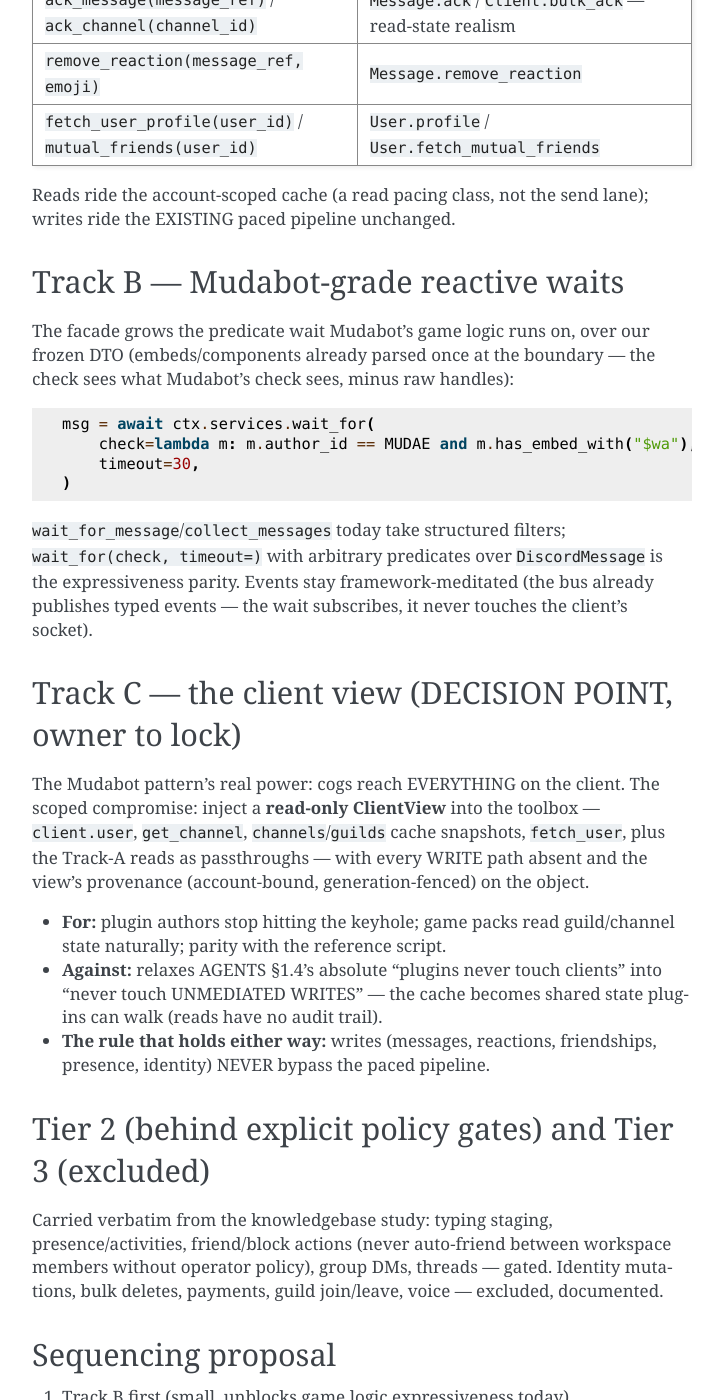
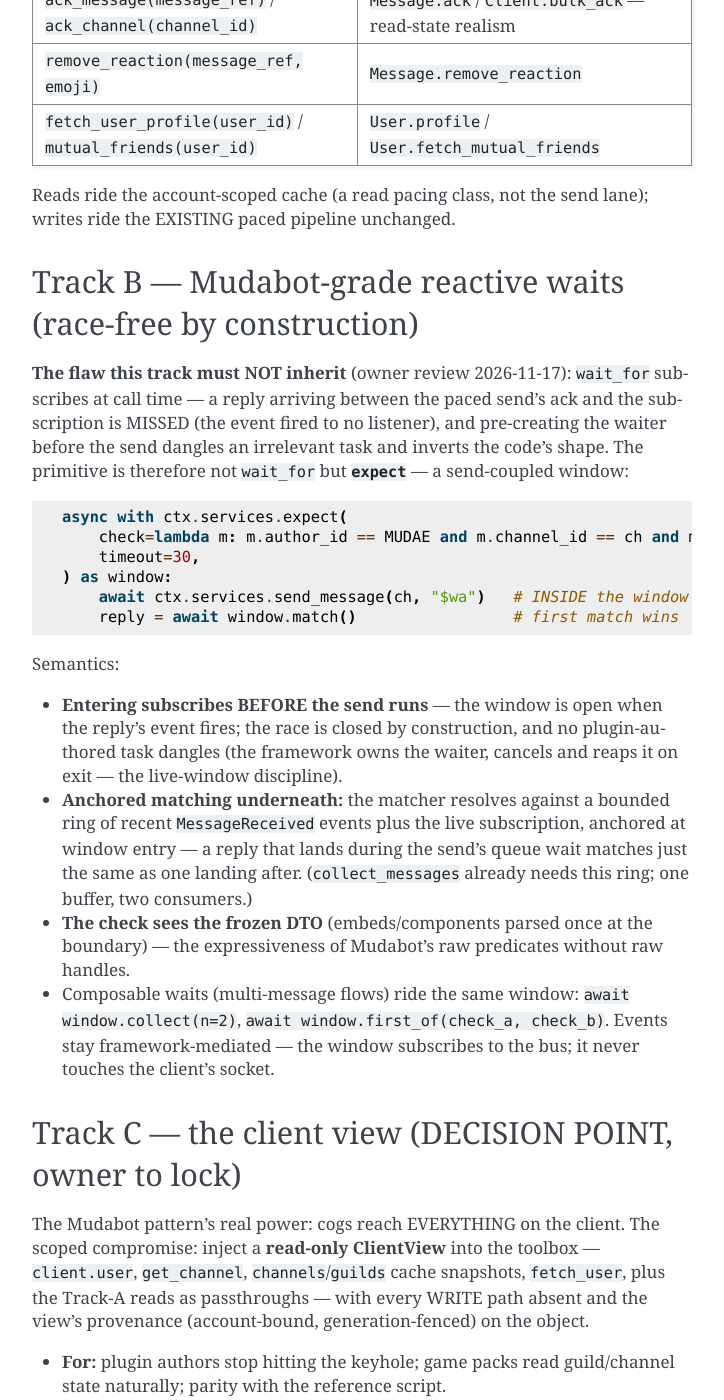
Before and after one commit to libosterelezent/LibzentSuite, a Sphinx documentation site: the page built from docs/plans/client-capability-adoption.md, in a window 1280 px wide and 1400 px high, scrolled down 1281 px. Shown: the whole window, without its empty margins (388-1112 px from the left). Built offline with Sphinx 7.4.7, drawn with Linux system fonts in a browser that asks for light colours; pages that are not in the unit, such as notebooks, are missing from menus; some of the changed text lies outside the part shown.

Commit message:
docs(plans): Track B becomes expect() — the race-free send-coupled wait window
Owner review 2026-11-17 caught the flaw in the drafted wait_for parity: a subscription-time wait MISSES replies that land between the paced send's ack and the subscription, and pre-creating the waiter dangles an irrelevant task. The corrected primitive: ctx.services.expect() opens the window (subscription + anchored ring position) BEFORE the send runs inside it; matching resolves against the bounded MessageReceived ring anchored at entry, so a reply landing during the send's queue wait matches identically. The framework owns, cancels, and reaps the waiter — no plugin-authored tasks; collect(n=)/first_of() ride the same window for multi-message flows.

````diff
--- a/docs/plans/client-capability-adoption.md
+++ b/docs/plans/client-capability-adoption.md
@@ -42,25 +42,43 @@ This plan closes that depth gap WITHOUT abandoning the middleware
 Reads ride the account-scoped cache (a read pacing class, not the
 send lane); writes ride the EXISTING paced pipeline unchanged.
 
-## Track B — Mudabot-grade reactive waits
+## Track B — Mudabot-grade reactive waits (race-free by construction)
 
-The facade grows the predicate wait Mudabot's game logic runs on,
-over our frozen DTO (embeds/components already parsed once at the
-boundary — the check sees what Mudabot's check sees, minus raw
-handles):
+**The flaw this track must NOT inherit** (owner review 2026-11-17):
+`wait_for` subscribes at call time — a reply arriving between the
+paced send's ack and the subscription is MISSED (the event fired to
+no listener), and pre-creating the waiter before the send dangles an
+irrelevant task and inverts the code's shape. The primitive is
+therefore not `wait_for` but **`expect`** — a send-coupled window:
 
 ```python
-msg = await ctx.services.wait_for(
-    check=lambda m: m.author_id == MUDAE and m.has_embed_with("$wa"),
+async with ctx.services.expect(
+    check=lambda m: m.author_id == MUDAE and m.channel_id == ch and m.mentions_me,
     timeout=30,
-)
+) as window:
+    await ctx.services.send_message(ch, "$wa")   # INSIDE the window
+    reply = await window.match()                 # first match wins
 ```
 
-`wait_for_message`/`collect_messages` today take structured filters;
-`wait_for(check, timeout=)` with arbitrary predicates over
-`DiscordMessage` is the expressiveness parity. Events stay
-framework-meditated (the bus already publishes typed events — the
-wait subscribes, it never touches the client's socket).
+Semantics:
+
+* **Entering subscribes BEFORE the send runs** — the window is open
+  when the reply's event fires; the race is closed by construction,
+  and no plugin-authored task dangles (the framework owns the waiter,
+  cancels and reaps it on exit — the live-window discipline).
+* **Anchored matching underneath:** the matcher resolves against a
+  bounded ring of recent `MessageReceived` events plus the live
+  subscription, anchored at window entry — a reply that lands during
+  the send's queue wait matches just the same as one landing after.
+  (`collect_messages` already needs this ring; one buffer, two
+  consumers.)
+* **The check sees the frozen DTO** (embeds/components parsed once at
+  the boundary) — the expressiveness of Mudabot's raw predicates
+  without raw handles.
+* Composable waits (multi-message flows) ride the same window:
+  `await window.collect(n=2)`, `await window.first_of(check_a,
+  check_b)`. Events stay framework-mediated — the window subscribes
+  to the bus; it never touches the client's socket.
 
 ## Track C — the client view (DECISION POINT, owner to lock)
 
````
